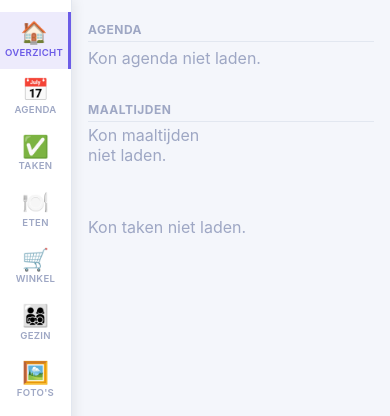
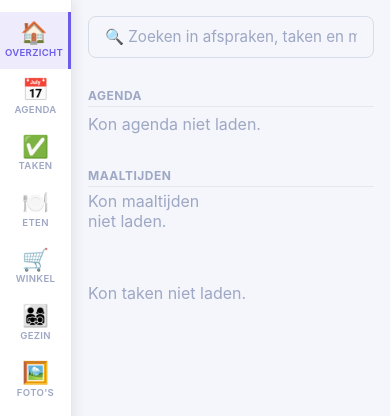
Before and after one commit to lmeulen/FamiliePlanner, a Python web app: template app/templates/dashboard.html in a window 390 px wide. Shown: the top 416 px of the page. Run offline with Jinja, Linux system fonts and the light colour scheme; the template is opened without the code that fills it, so the values that code supplies are empty.

Commit message:
feat: add compact search bar to dashboard
Added a full-width search bar at the top of the dashboard that works on both
desktop and mobile. The search bar:
- Uses compact styling (0.65rem padding) to not take too much vertical space
- Spans full width of the page container
- Redirects to /zoeken with the search query on submit
- Validates minimum 3 characters before submitting
- Maintains consistent styling with other input fields

The search bar provides quick access to search functionality without needing
to navigate to the dedicated search page, improving user experience especially
on mobile devices.

Co-Authored-By: Claude Sonnet 4.5 <noreply@anthropic.com>

```diff
--- a/app/static/css/main.css
+++ b/app/static/css/main.css
@@ -1310,6 +1310,32 @@ img { max-width: 100%; }
   margin-top: .25rem;
 }
 .recur-icon { font-size: .75em; opacity: .8; }
+
+/* ── DASHBOARD SEARCH BAR ────────────────────────────────────── */
+.dashboard-search-bar {
+  margin-bottom: 1.5rem;
+}
+
+.dashboard-search-input {
+  width: 100%;
+  padding: 0.65rem 1rem;
+  font-size: 0.95rem;
+  border: 1px solid var(--input-border);
+  border-radius: 8px;
+  background: var(--input-bg);
+  color: var(--text-primary);
+  transition: border-color .2s, box-shadow .2s;
+}
+
+.dashboard-search-input::placeholder {
+  color: var(--text-muted);
+}
+
+.dashboard-search-input:focus {
+  outline: none;
+  border-color: var(--border-focus);
+  box-shadow: 0 0 0 3px var(--accent-light);
+}
 
 /* ── DASHBOARD TWO-COLUMN GRID ──────────────────────────────── */
 .dashboard-grid {
--- a/app/static/js/dashboard.js
+++ b/app/static/js/dashboard.js
@@ -607,9 +607,28 @@
     load();
   })();
 
+  // ── Dashboard search bar ─────────────────────────────────────
+  function initSearchBar() {
+    const form = document.getElementById('dashboard-search-form');
+    const input = form?.querySelector('input[name="q"]');
+
+    if (!form || !input) return;
+
+    form.addEventListener('submit', (e) => {
+      const query = input.value.trim();
+      if (query.length < 3) {
+        e.preventDefault();
+        Toast.show('Voer minimaal 3 karakters in', 'warning');
+        input.focus();
+      }
+      // Otherwise allow natural form submission to /zoeken?q=...
+    });
+  }
+
   // ── Init ──────────────────────────────────────────────────────
   async function init() {
     initWeatherWidget();
+    initSearchBar();
     await FP.loadMembers();
     initFab();
     await Promise.all([loadEvents(), loadMeals(), loadTasks()]);
--- a/app/templates/dashboard.html
+++ b/app/templates/dashboard.html
@@ -4,6 +4,20 @@
 {% block nav_dashboard %}active{% endblock %}
 
 {% block content %}
+<!-- Search bar -->
+<div class="dashboard-search-bar">
+  <form action="/zoeken" method="get" id="dashboard-search-form">
+    <input
+      type="text"
+      name="q"
+      class="dashboard-search-input"
+      placeholder="🔍 Zoeken in afspraken, taken en maaltijden..."
+      autocomplete="off"
+      minlength="3"
+    />
+  </form>
+</div>
+
 <!-- Two-column layout: 2/3 main · 1/3 tasks -->
 <div class="dashboard-grid">
 
```
